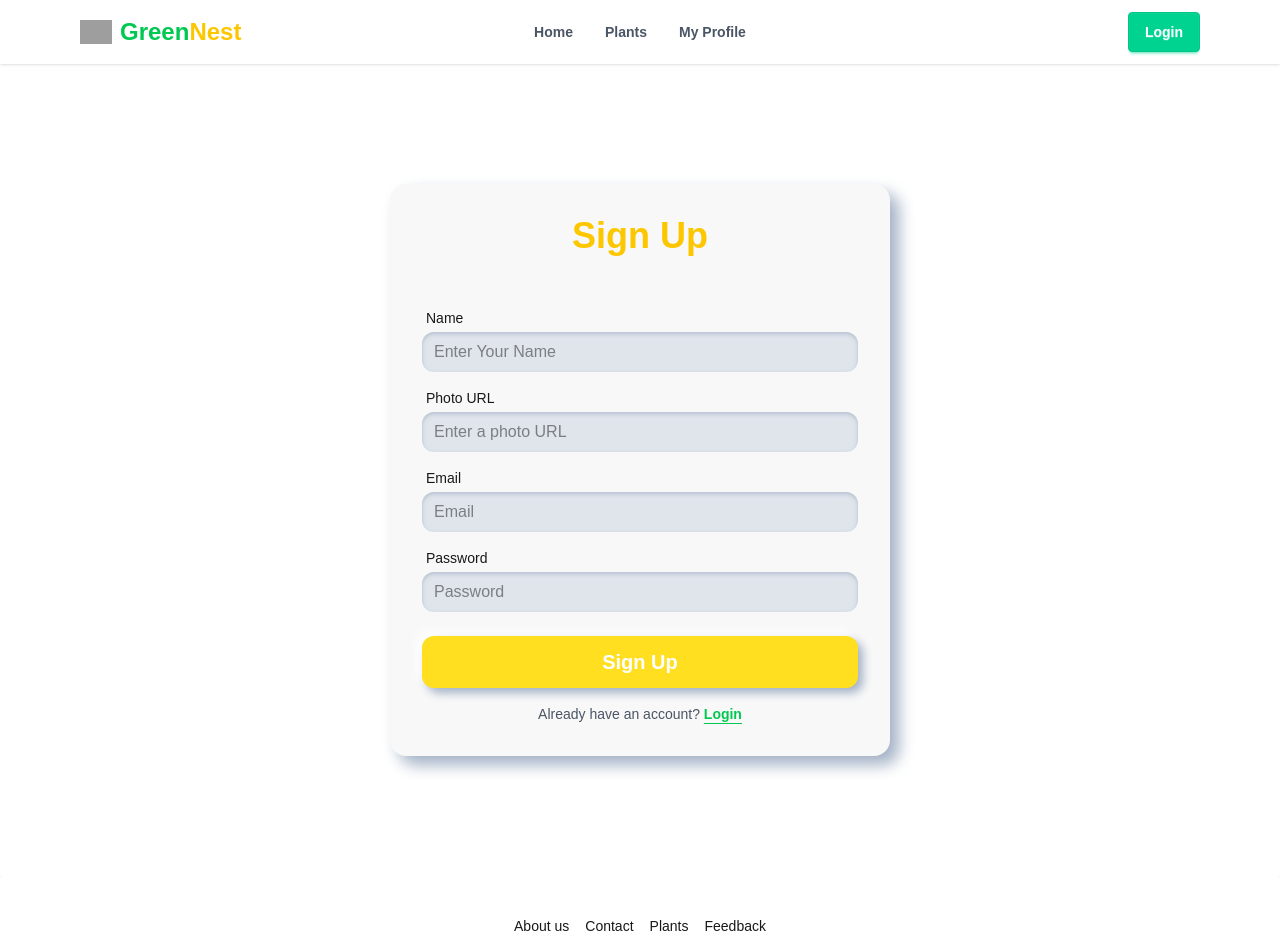
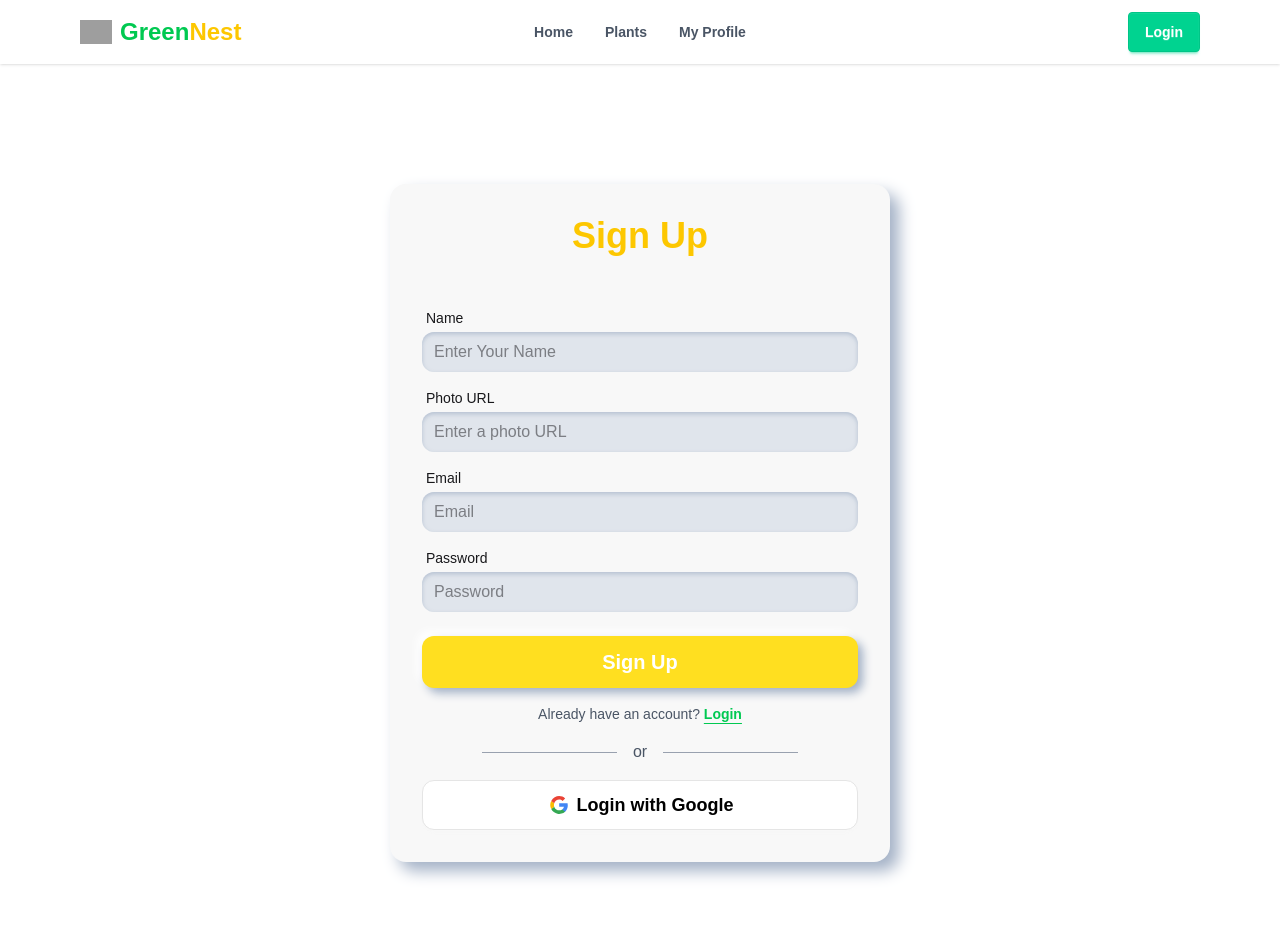
Before and after one commit to AI-Akash11/Green-Nest, a React (Vite) app: page /auth/signup in a window 1280 px wide. Shown: the top 952 px of the page. Built offline with nearby package versions, Linux system fonts and the light colour scheme; no server answers; grey boxes are pictures that could not be loaded.

Commit message:
added login func and my profile page

```diff
--- a/src/components/Navbar.jsx
+++ b/src/components/Navbar.jsx
@@ -1,5 +1,7 @@
-import React from "react";
+import React, { useContext } from "react";
 import { Link, NavLink } from "react-router";
+import { AuthContext } from "../contexts/AuthContext";
+import { toast } from "react-toastify";
 
 const Navbar = () => {
     const links = <>
@@ -7,6 +9,18 @@ const Navbar = () => {
     <NavLink className={'px-2 py-1 text-sm rounded-2xl font-semibold text-gray-600'} to={'/plants'}>Plants</NavLink>
     <NavLink className={'px-2 py-1 text-sm rounded-2xl font-semibold text-gray-600'} to={'/myprofile'}>My Profile</NavLink>
     </>
+    const {user,logOut,setUser} = useContext(AuthContext)
+    // console.log(user)
+    const handleLogOut = () =>{
+      logOut()
+      .then(()=>{
+        setUser(null)
+        toast.success("user Logged Out successfully")
+      })
+      .catch(e=>{
+        console.log(e)
+      })
+    }
   return (
     <div className="navbar bg-base-100 shadow-sm md:px-10 lg:px-20">
       <div className="navbar-start">
@@ -50,7 +64,40 @@ const Navbar = () => {
         </div>
       </div>
       <div className="navbar-end">
+        {
+        user
+        ?
+        <details className="dropdown dropdown-end">
+      <summary className="btn m-1 p-0 border-none bg-transparent">
+        <img
+          src={user.photoURL}
+          className="w-10 h-10 rounded-full border border-gray-300"
+        />
+      </summary>
+
+      <ul className="menu dropdown-content bg-base-100 rounded-box z-[1] w-64 p-4 shadow-lg">
+        <li className="flex flex-col gap-1">
+          <p className="font-semibold text-gray-700">{user.displayName}</p>
+          <p className="text-sm text-gray-500">{user.email}</p>
+        </li>
+
+        <div className="divider my-1"></div>
+
+        <li>
+          <button
+            onClick={handleLogOut}
+            className="btn bg-yellow-400 text-white mt-1"
+          >
+            Logout
+          </button>
+        </li>
+      </ul>
+    </details>
+        :
+        <div className="navbar-end">
         <Link to={'/auth/login'} className="btn btn-success text-white">Login</Link>
+      </div>
+      }
       </div>
     </div>
   );
--- a/src/components/TopRatedPlant.jsx
+++ b/src/components/TopRatedPlant.jsx
@@ -6,7 +6,7 @@ const TopRatedPlant = () => {
   const { plants } = use(PlantContext);
 
   const topRatedPlants = plants.filter((plant) => plant.topRated == "true");
-  console.log(topRatedPlants);
+  // console.log(topRatedPlants);
   return (
     <div className="w-11/12 md:w-5/6 lg:max-w-[1400px] mx-auto my-30">
       <h2 className="font-semibold text-5xl text-center mb-10 text-yellow-600">Our Top Rated Plants</h2>
--- a/src/pages/Login.jsx
+++ b/src/pages/Login.jsx
@@ -1,6 +1,6 @@
 import React, { useContext, useState } from "react";
 import { FaEye, FaEyeSlash } from "react-icons/fa";
-import { Link } from "react-router";
+import { Link, useNavigate } from "react-router";
 import { AuthContext } from "../contexts/AuthContext";
 import { toast } from "react-toastify";
 
@@ -9,23 +9,41 @@ const Login = () => {
     googleLogin,
     setUser,
     setLoading,
+    logInUser,
 
   } = useContext(AuthContext);
   const [eye, setEye] = useState(true);
+  const navigate = useNavigate();
 
 
   const handleEmailLogin = (e) => {
     e.preventDefault();
-    console.log('email Login clicked')
+    const form = e.target;
+    const email = form.email.value;
+    const password = form.password.value;
+    logInUser(email,password)
+    .then((res)=>{
+      // console.log(res);
+        setLoading(false);
+        setUser(res.user);
+        navigate('/')
+        toast.success("Login successful");
+    })
+    .catch(e=>{
+      console.log(e);
+      toast.error(e.message);
+    })
+
   }
 
   const handleGoogleLogIn =()=>{
-    console.log("clicked");
+    // console.log("clicked");
     googleLogin()
     .then((res) => {
-        console.log(res);
+        // console.log(res);
         setLoading(false);
         setUser(res.user);
+        navigate('/')
         toast.success("Google Login successful");
       })
       .catch((e) => {
@@ -34,7 +52,7 @@ const Login = () => {
       });
   };
   return (
-    <div className="py-40 flex justify-center items-center bg-base-100">
+    <div className="py-10 md:py-20 lg:py-40 flex justify-center items-center bg-base-100">
       <div className="bg-base-200 p-8 rounded-2xl shadow-[9px_9px_16px_#a3b1c6,-9px_-9px_16px_#ffffff] w-[400px] md:w-[500px]">
         <h2 className="text-center text-green-400 text-4xl font-bold mb-10">
           Login
--- a/src/pages/MyProfile.jsx
+++ b/src/pages/MyProfile.jsx
@@ -1,11 +1,37 @@
-import React from 'react';
+import React, { useContext } from "react";
+import { AuthContext } from "../contexts/AuthContext";
 
 const MyProfile = () => {
-    return (
-        <div>
-            my profile
+  const { user } = useContext(AuthContext);
+  return (
+    <div className="min-h-[75vh] bg-base-100 flex justify-center items-center py-10 px-4">
+      <div className="bg-base-200 p-6 md:p-8 rounded-2xl shadow-[9px_9px_16px_#a3b1c6,-9px_-9px_16px_#ffffff] w-full max-w-sm md:max-w-md lg:max-w-lg text-center">
+
+        <div className="flex justify-center">
+          <img
+            src={user?.photoURL || "https://i.pravatar.cc/150"}
+            alt="User Avatar"
+            className="w-24 h-24 md:w-28 md:h-28 lg:w-32 lg:h-32 rounded-full border-4 border-yellow-400 shadow-md mb-4"
+          />
         </div>
-    );
+
+
+        <h2 className="text-xl md:text-2xl lg:text-3xl font-bold text-gray-700 mb-1">
+          {user?.displayName || "Anonymous User"}
+        </h2>
+
+
+        <p className="text-gray-500 text-sm md:text-base mb-6">
+          {user?.email}
+        </p>
+
+
+        <button className="btn bg-yellow-400 text-white font-semibold text-base md:text-lg px-4 md:px-6 py-2 md:py-3 rounded-xl shadow-[5px_5px_10px_#a3b1c6,-5px_-5px_10px_#ffffff] hover:bg-yellow-600 transition">
+          Update Profile
+        </button>
+      </div>
+    </div>
+  );
 };
 
 export default MyProfile;
--- a/src/pages/Signup.jsx
+++ b/src/pages/Signup.jsx
@@ -1,5 +1,5 @@
 import React, { useContext, useState } from "react";
-import { Link, Navigate } from "react-router";
+import { Link, useNavigate } from "react-router";
 import { AuthContext } from "../contexts/AuthContext";
 import { toast } from "react-toastify";
 
@@ -8,11 +8,12 @@ const Signup = () => {
   const [photoError, setPhotoError] = useState("");
   const [emailError, setEmailError] = useState("");
   const [passwordError, setPasswordError] = useState("");
-  const { createUser, updateUser, setUser } = useContext(AuthContext);
+  const { createUser, updateUser, setUser, googleLogin,setLoading} = useContext(AuthContext);
+  const navigate = useNavigate();
 
   const handleSignIn = (e) => {
     e.preventDefault();
-    console.log(e.target);
+    // console.log(e.target);
     const form = e.target;
     let hasError = false;
     const name = form.name.value;
@@ -55,15 +56,15 @@ const Signup = () => {
 
     if (hasError) return;
 
-    console.log({ name, photo, email, password });
+    // console.log({ name, photo, email, password });
     createUser(email, password)
       .then((result) => {
         const user = result.user;
-        toast.success('Account Created Successfully')
         updateUser({ displayName: name, photoURL: photo })
           .then(() => {
             setUser({ ...user, displayName: name, photoURL: photo });
-            Navigate("/");
+            navigate("/auth/login");
+            toast.success('Account created Successfully')
           })
           .catch((error) => {
             console.log(error);
@@ -76,8 +77,24 @@ const Signup = () => {
         alert(errorMessage, errorCode);
       });
   };
+
+  const handleGoogleLogIn =()=>{
+      // console.log("clicked");
+      googleLogin()
+      .then((res) => {
+          // console.log(res);
+          setLoading(false);
+          setUser(res.user);
+          navigate('/')
+          toast.success("Google Login successful");
+        })
+        .catch((e) => {
+          console.log(e);
+          toast.error(e.message);
+        });
+      };
   return (
-    <div className="py-30 flex justify-center items-center bg-base-100">
+    <div className="py-10 md:py-20 lg:py-30 flex justify-center items-center bg-base-100">
       <div className="bg-base-200 p-8 rounded-2xl shadow-[9px_9px_16px_#a3b1c6,-9px_-9px_16px_#ffffff] w-[400px] md:w-[500px]">
         <h2 className="text-center text-4xl text-yellow-400 font-bold mb-10">
           Sign Up
@@ -140,6 +157,43 @@ const Signup = () => {
             Login
           </Link>
         </div>
+
+        <div className="flex items-center px-15 my-4">
+          <hr className="flex-grow border-t border-gray-400" />
+          <span className="mx-4 text-gray-600">or</span>
+          <hr className="flex-grow border-t border-gray-400" />
+        </div>
+
+        <button onClick={handleGoogleLogIn} className="btn bg-white text-black border-[#e5e5e5] w-full py-6 text-lg rounded-xl">
+          <svg
+            aria-label="Google logo"
+            width="24"
+            height="24"
+            xmlns="http://www.w3.org/2000/svg"
+            viewBox="0 0 512 512"
+          >
+            <g>
+              <path d="m0 0H512V512H0" fill="#fff"></path>
+              <path
+                fill="#34a853"
+                d="M153 292c30 82 118 95 171 60h62v48A192 192 0 0190 341"
+              ></path>
+              <path
+                fill="#4285f4"
+                d="m386 400a140 175 0 0053-179H260v74h102q-7 37-38 57"
+              ></path>
+              <path
+                fill="#fbbc02"
+                d="m90 341a208 200 0 010-171l63 49q-12 37 0 73"
+              ></path>
+              <path
+                fill="#ea4335"
+                d="m153 219c22-69 116-109 179-50l55-54c-78-75-230-72-297 55"
+              ></path>
+            </g>
+          </svg>
+          Login with Google
+        </button>
       </div>
     </div>
   );
--- /dev/null
+++ b/src/routes/PrivateRoute.jsx
@@ -0,0 +1,15 @@
+import React from 'react';
+import { useContext } from "react";
+import { AuthContext } from "../contexts/AuthContext";
+import { Navigate } from "react-router";
+import Loader from '../components/Loader';
+
+const PrivateRoute = ({ children }) => {
+  const { user, loading } = useContext(AuthContext);
+
+  if (loading) return <Loader></Loader>;
+
+  return user ? children : <Navigate to="/auth/login" replace />;
+};
+
+export default PrivateRoute;
--- a/src/routes/Router.jsx
+++ b/src/routes/Router.jsx
@@ -8,6 +8,7 @@ import Login from "../pages/login";
 import Signup from "../pages/signup";
 import Error from "../components/Error";
 import Loader from "../components/Loader";
+import PrivateRoute from "./PrivateRoute";
 
 export const router = createBrowserRouter([
     {
@@ -26,7 +27,9 @@ export const router = createBrowserRouter([
             },
             {
                 path:'/myprofile',
-                element:<MyProfile></MyProfile>
+                element: <PrivateRoute>
+                    <MyProfile></MyProfile>
+                </PrivateRoute>
             }
         ]
 
```
